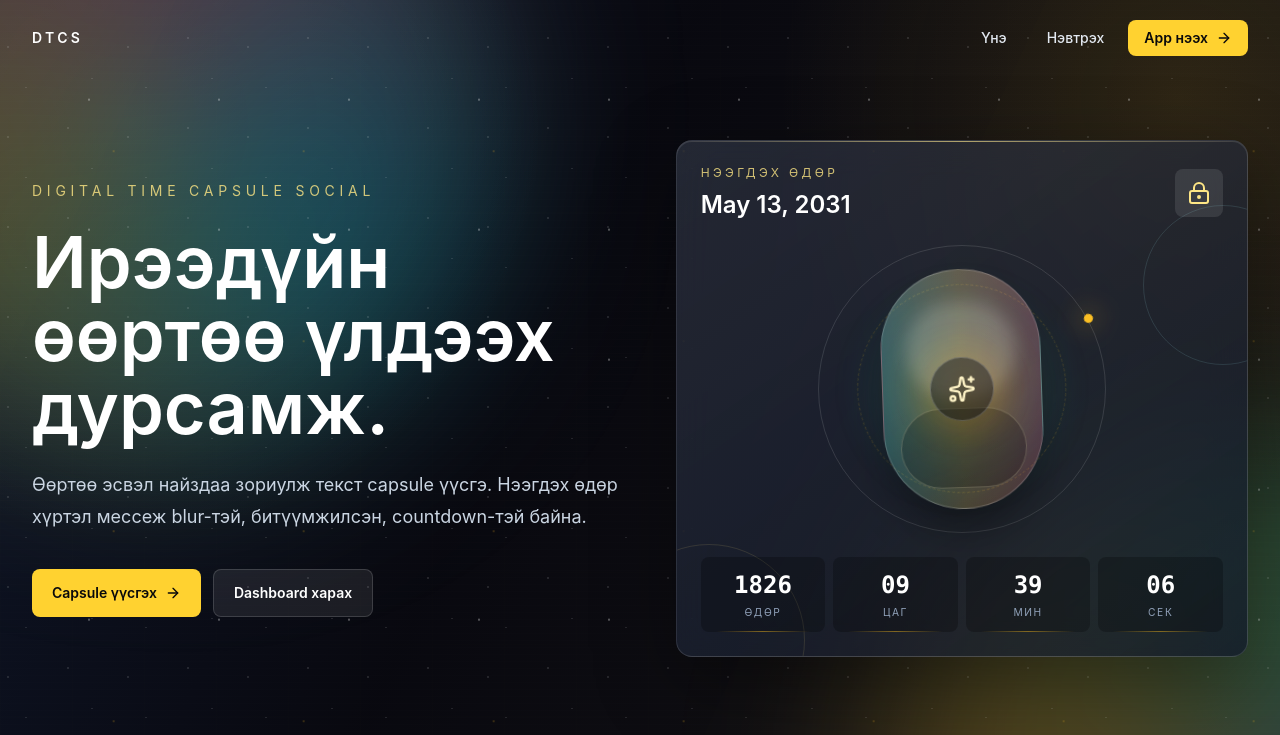
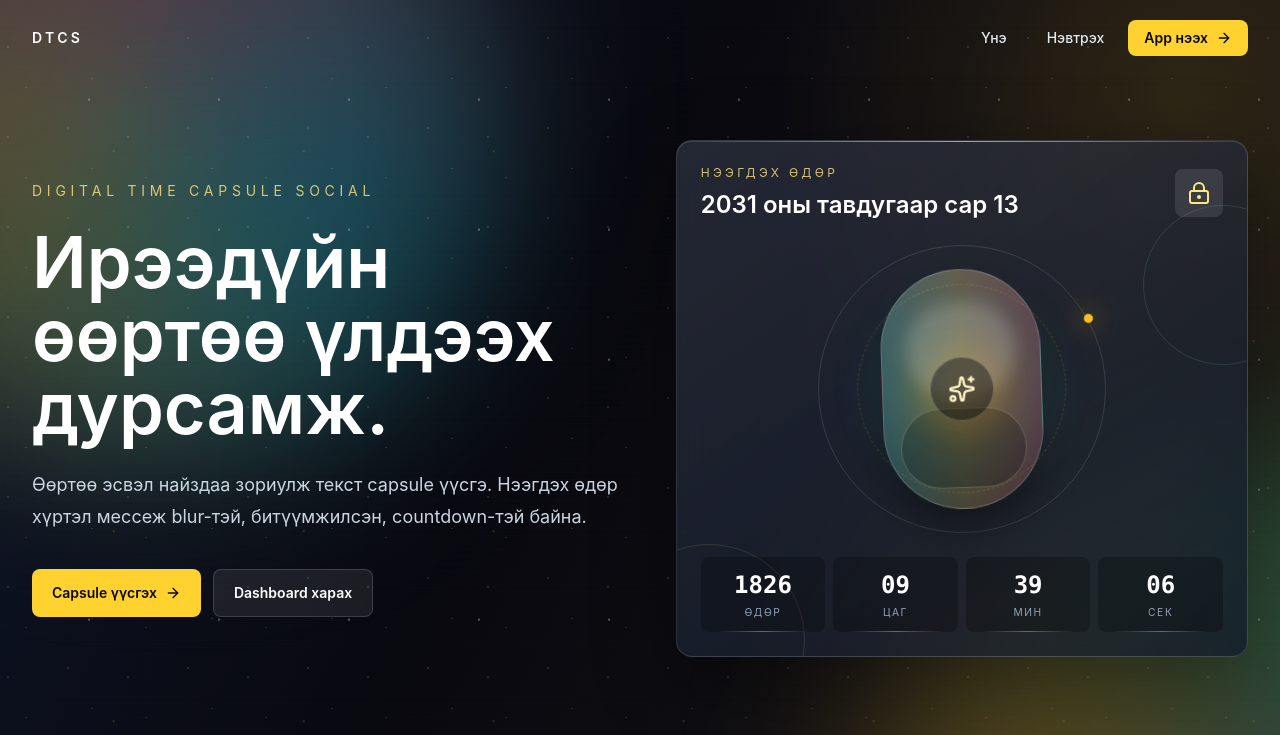
Before and after one commit to 123uugana/timecapsul, a Next.js app: page / in a window 1280 px wide. Shown: the top 735 px of the page. Built offline with nearby package versions, Linux system fonts and the light colour scheme.

Commit message:
Fix capsule preview hydration date

```diff
--- a/src/components/CapsulePreview.js
+++ b/src/components/CapsulePreview.js
@@ -3,6 +3,21 @@
 import { useEffect, useMemo, useState } from "react";
 import { LockKeyhole, Sparkles } from "lucide-react";
 import { getTimeParts } from "@/lib/time";
+
+const mongolianMonths = [
+  "нэгдүгээр сар",
+  "хоёрдугаар сар",
+  "гуравдугаар сар",
+  "дөрөвдүгээр сар",
+  "тавдугаар сар",
+  "зургаадугаар сар",
+  "долоодугаар сар",
+  "наймдугаар сар",
+  "есдүгээр сар",
+  "аравдугаар сар",
+  "арван нэгдүгээр сар",
+  "арван хоёрдугаар сар",
+];
 
 function getDemoUnlockDate() {
   const date = new Date();
@@ -12,11 +27,9 @@ function getDemoUnlockDate() {
 }
 
 function formatPreviewDate(date) {
-  return new Intl.DateTimeFormat("mn-MN", {
-    year: "numeric",
-    month: "long",
-    day: "numeric",
-  }).format(date);
+  return `${date.getFullYear()} оны ${
+    mongolianMonths[date.getMonth()]
+  } ${date.getDate()}`;
 }
 
 export function CapsulePreview() {
```
